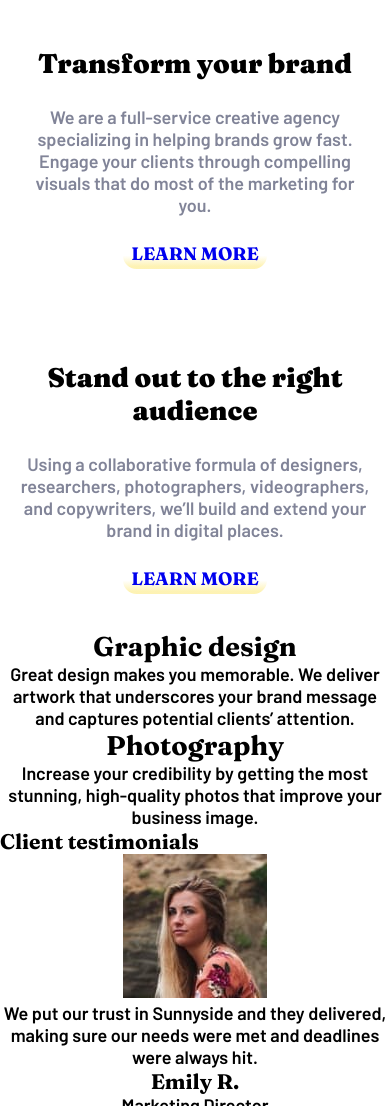
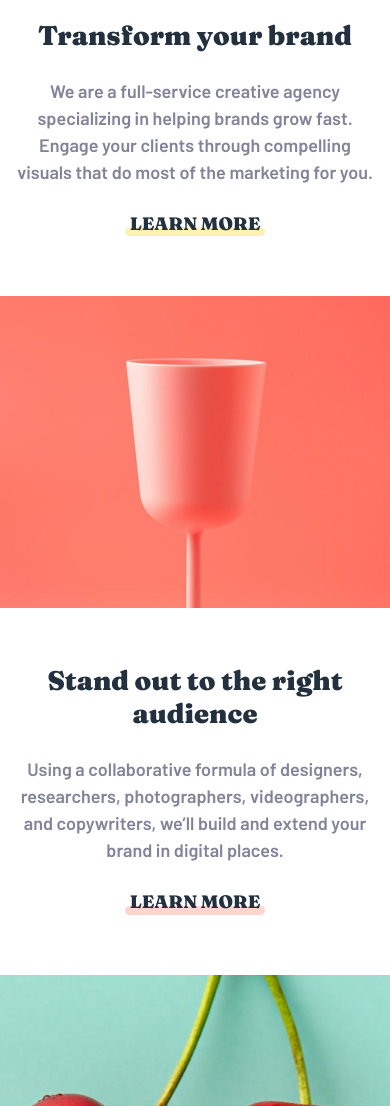
Before and after one commit to CondensedMilk7/sunnyside-agency-landing-page, a plain HTML site: page index.html in a window 390 px wide. Shown: the part 894-2000 px from the top of the page. Drawn offline with Linux system fonts and the light colour scheme.

Commit message:
added responsive images with the right sizes and correct info styling

```diff
--- a/index.html
+++ b/index.html
@@ -56,7 +56,9 @@
           grow fast. Engage your clients through compelling visuals that do most
           of the marketing for you.
         </p>
-        <a href="#" class="learn-more bg-yellow">Learn more</a>
+
+        <a href="#" class="learn-more">Learn more</a>
+        <div class="bg-yellow"></div>
       </div>
     </section>
     <section class="section2">
@@ -68,22 +70,27 @@
           photographers, videographers, and copywriters, we’ll build and extend
           your brand in digital places.
         </p>
-        <a href="#" class="learn-more bg-red">Learn more</a>
+        <a href="#" class="learn-more">Learn more</a>
+        <div class="bg-red"></div>
       </div>
     </section>
     <section class="section3">
+      <div class="text-on-img-bottom">
         <h2>Graphic design</h2>
         <p>
           Great design makes you memorable. We deliver artwork that underscores
           your brand message and captures potential clients’ attention.
         </p>
+      </div>
     </section>
     <section class="section4">
+      <div class="text-on-img-bottom">
         <h2>Photography</h2>
         <p>
           Increase your credibility by getting the most stunning, high-quality
           photos that improve your business image.
         </p>
+      </div>
     </section>
     <h3>Client testimonials</h3>
     <section class="testimonials">
--- a/styles.css
+++ b/styles.css
@@ -3,8 +3,8 @@
 
 :root {
   /* Primary */
-  --soft-red: hsl(7, 99%, 70%);
-  --yellow: hsla(51, 100%, 49%, 0.295);
+  --soft-red: hsla(7, 99%, 70%, 0.308);
+  --yellow: hsla(51, 100%, 49%, 0.308);
   /* graphic design text */
   --dark-desat-cyan: hsl(167, 40%, 24%);
   /* photography text */
@@ -35,6 +35,7 @@ h1,
 h2,
 h3 {
   font-family: "Fraunces", serif;
+  color: var(--very-dark-blue);
 }
 
 .main-header {
@@ -54,7 +55,7 @@ h3 {
   background-repeat: no-repeat;
   background-size: cover;
   background-position: bottom;
-  padding-bottom: 147%;
+  padding-bottom: 75%;
   text-align: center;
   display: flex;
   flex-direction: column;
@@ -74,10 +75,15 @@ h3 {
 }
 
 .title-arrow {
-  position: absolute;
-  top: 15%;
+  /* position: relative; */
+  transform: translateY(140px);
 }
 
+@media (max-width: 305px) {
+  .hero h1 {
+    font-size: 1.5rem;
+  }
+}
 .title-arrow img {
   margin-top: 36px;
 }
@@ -87,36 +93,51 @@ section {
 }
 
 .section-info {
-  padding: 40px 20px 40px 20px;
+  padding: 40px 16px 40px 16px;
+  margin-bottom: 20px;
 }
 
 .section-info h2 {
   font-weight: 900;
   padding: 16px;
   padding-bottom: 0;
+  color: var(--very-dark-blue);
 }
 
 .section-info p {
   color: var(--dark-grayish-blue);
   margin: 26px 0;
+  line-height: 1.5rem;
 }
 
 .learn-more {
   text-decoration: none;
   font-family: "Fraunces", serif;
   text-transform: uppercase;
-  background: var(--yellow);
-  background: linear-gradient(0deg, var(--yellow) 10%, rgba(2, 0, 36, 0) 50%);
+  font-weight: 800;
   padding: 0 8px;
   padding-bottom: 4px;
   border-radius: 20px;
-  /* add another div with margin: -x; */
+  color: var(--very-dark-blue);
+  /* margin: 10px 0 50px 0; */
 }
 
 .bg-yellow {
+  background: var(--yellow);
+  height: 0.5rem;
+  width: 7.8rem;
+  margin: auto;
+  margin-top: -0.4rem;
+  border-radius: 8px;
 }
 
 .bg-red {
+  background: var(--soft-red);
+  height: 0.5rem;
+  width: 7.8rem;
+  margin: auto;
+  margin-top: -0.4rem;
+  border-radius: 8px;
 }
 
 .section1 .section-img {
@@ -126,3 +147,52 @@ section {
   background-position: center;
   padding-bottom: 80%;
 }
+
+.section2 .section-img {
+  background: url("images/mobile/image-stand-out.jpg");
+  background-repeat: no-repeat;
+  background-size: cover;
+  background-position: center;
+  padding-bottom: 80%;
+}
+
+.section3 {
+  background: url("images/mobile/image-graphic-design.jpg");
+  background-repeat: no-repeat;
+  background-size: cover;
+  background-position: top;
+  padding-bottom: 15%;
+  /* padding-top: 20rem; */
+}
+
+.section3 h2,
+.section3 p {
+  color: var(--dark-desat-cyan);
+}
+
+.section4 h2,
+.section4 p {
+  color: var(--dark-blue);
+}
+
+.section4 {
+  background: url("images/mobile/image-photography.jpg");
+  background-repeat: no-repeat;
+  background-size: cover;
+  background-position: top;
+  padding-bottom: 15%;
+}
+
+.text-on-img-bottom {
+  padding: 110% 10px 0 10px;
+  font-size: 0.9rem;
+}
+
+.text-on-img-bottom h2 {
+  font-weight: 900;
+  margin-bottom: 24px;
+  font-size: 1.6rem;
+}
+.text-on-img-bottom p {
+  line-height: 1.4rem;
+}
```
Lines whose indentation alone changed are shown as unchanged.
